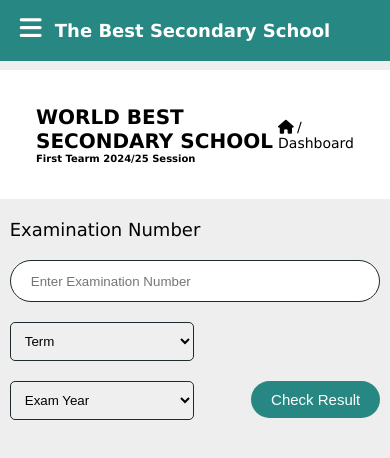
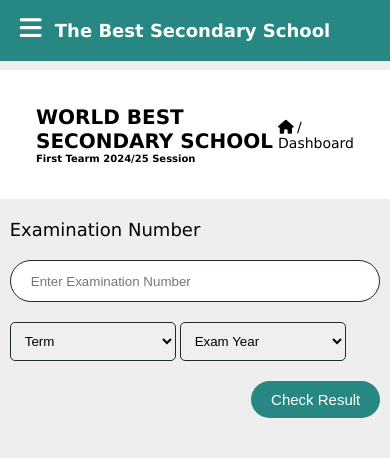
Before and after one commit to Ohiomatabn/worldBestSchool, a plain HTML site: page HTML/result.html in a window 390 px wide. Drawn offline with Linux system fonts and the light colour scheme.

Commit message:
Decrease the width of the select input from 49.7% to 45% for responsive purpose

```diff
--- a/CSS/result.css
+++ b/CSS/result.css
@@ -22,7 +22,7 @@ input:focus{
 select{
   display: inline-block;
   clear: both;
-  width: 49.7%;
+  width: 45%;
   margin-top: 20px;
   padding: 10px;
   border: 1px solid var(--black);
```
